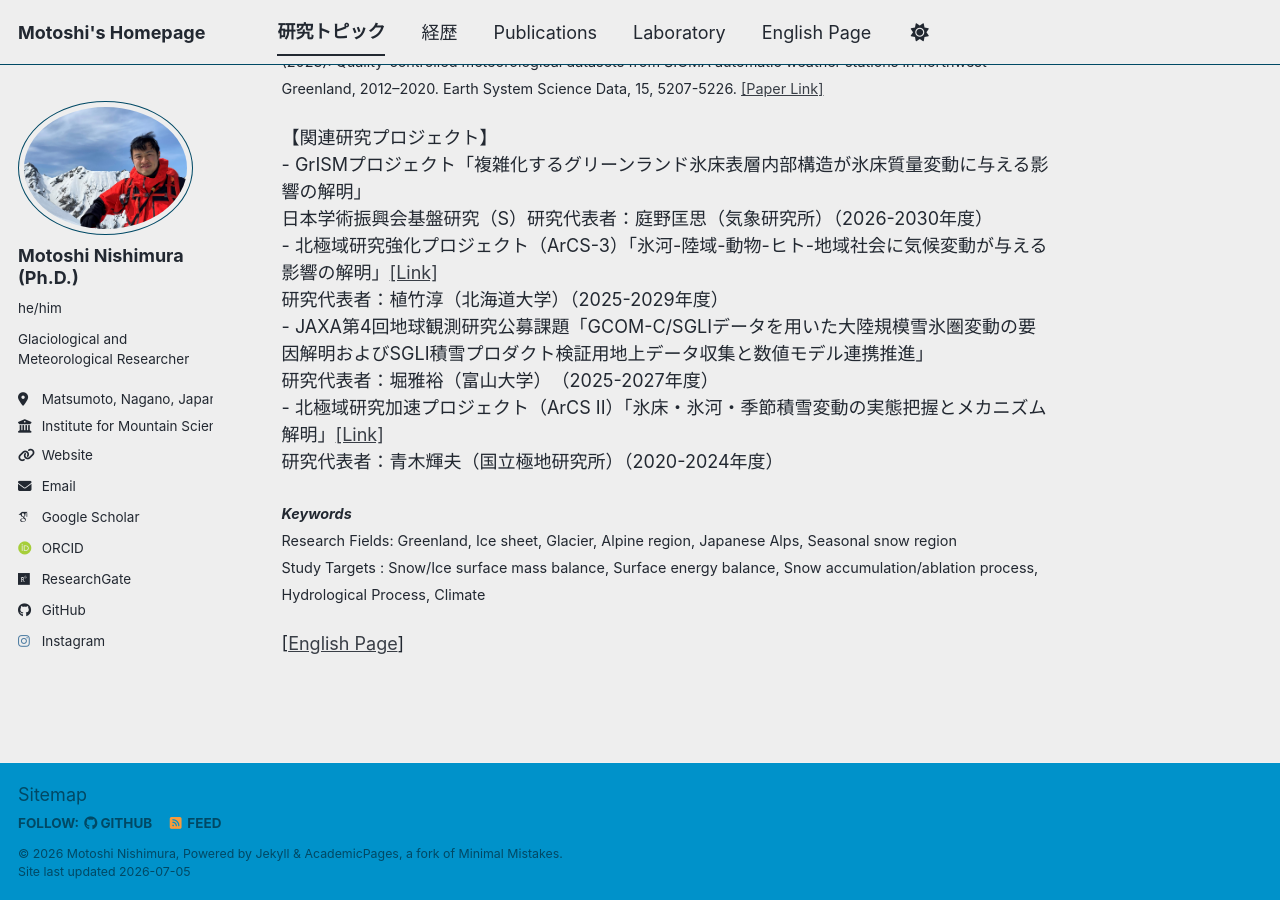
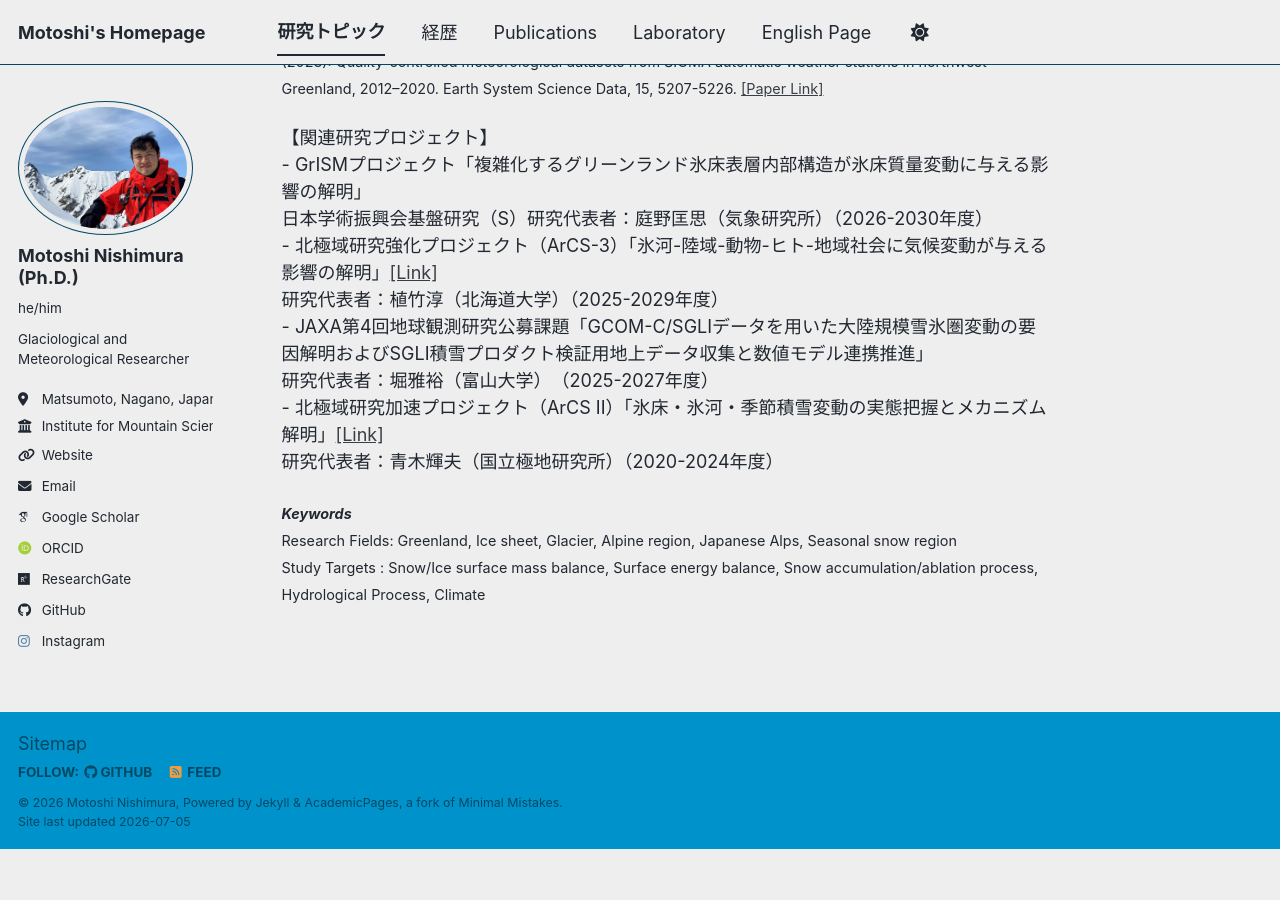
Before and after one commit to MotoshiNishimura/MotoshiNishimura.github.io, a Jekyll site: the page built from _pages/interest.md, in a window 1280 px wide and 900 px high, scrolled down 1195 px. Built offline with Jekyll 4.4.1, drawn with Linux system fonts in a browser that asks for light colours; some web fonts are replaced; a script bundle is joined from its source files by our own code; library files that are not in the unit come from our copies; after the commit the page ends 2044 px from its top, so only the background shows below that.

Commit message:
Remove English page link from interest.md
Removed the link to the English page from the interest section.

```diff
--- a/_pages/interest.md
+++ b/_pages/interest.md
@@ -55,5 +55,3 @@ __*Keywords*__<br>
 Research Fields: Greenland, Ice sheet, Glacier, Alpine region, Japanese Alps, Seasonal snow region<br>
 Study Targets : Snow/Ice surface mass balance, Surface energy balance, Snow accumulation/ablation process, Hydrological Process, Climate
 </span>
-
-[[English Page](/interest_en/)]
```
